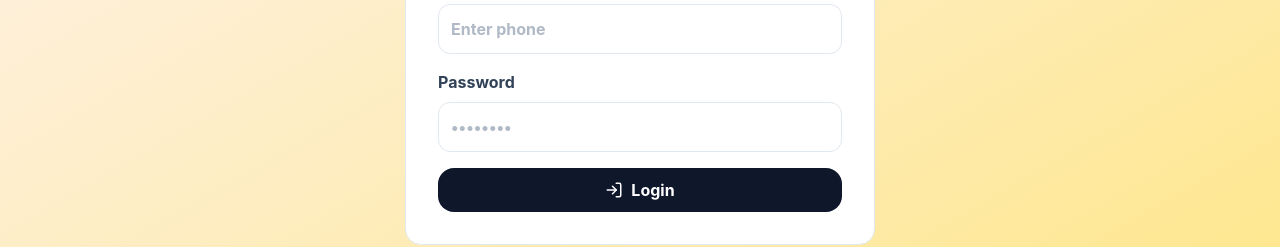
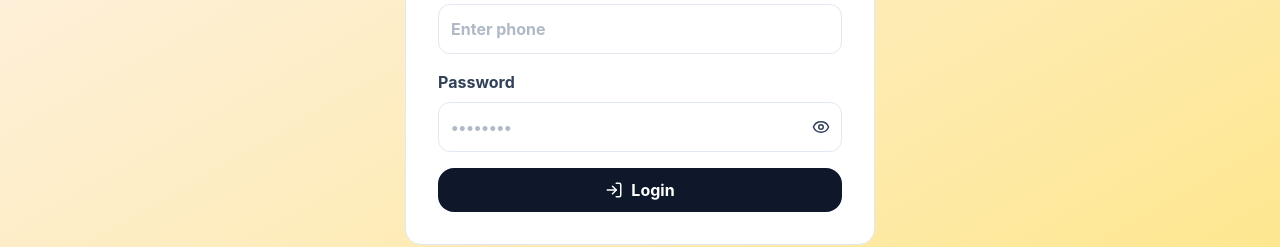
Before and after one commit to pjayaprakash072-jp/FoodStack_Frontend, a React (Vite) app: page /login in a window 1280 px wide. Shown: the part 434-681 px from the top of the page. Built offline with nearby package versions, Linux system fonts and the light colour scheme; no server answers.

Commit message:
(feat) Added the Eye on password

```diff
--- a/src/index.css
+++ b/src/index.css
@@ -129,6 +129,12 @@ a{
   @apply
   border-slate-500
   shadow-[0_0_0_3px_#e2e8f0]
+}
+.password-container{
+  @apply w-full relative flex items-center
+}
+.password-container>button{
+  @apply absolute right-3
 }
 .form input[type="checkbox"]{
   @apply w-4
--- a/src/pages/Auth/Login.jsx
+++ b/src/pages/Auth/Login.jsx
@@ -2,7 +2,7 @@ import { useState } from "react";
 import { Link,useNavigate } from "react-router-dom";
 import { useAuth } from "../../context/useAuth";
 import { getErrorMessage } from "../../utils/api";
-import { LogIn } from "lucide-react";
+import { Eye, EyeOff, LogIn } from "lucide-react";
 import { GoogleLogin } from "@react-oauth/google";
 import useManagerContext from "../../context/useManagerContext";
 import vendorService from "../../services/vendorService";
@@ -23,6 +23,7 @@ const Login = () => {
     const [busy, setBusy] = useState(false);
     const { login:vendorLogin ,googleLogin } = useAuth();
     const { login:loginManager ,managerLogin,setManagerLogin } = useManagerContext();
+    const [showPassword,setShowPassword] = useState(false)
     const navigate = useNavigate();
     const [showPhoneForm,setShowPhoneForm] =useState(false);
     const [phoneAndOUtletName,setPhoneAndOutletName] = useState(
@@ -177,14 +178,17 @@ const Login = () => {
                                                     />
                                                 </label>
                                                 <label>
-                                                    <p>Password</p>
+                                                    Password
+                                                    <div className="password-container">
                                                         <input
-                                                        type="password"
+                                                            type={showPassword ? "text":"password"}
                                                             placeholder="••••••••"
                                                             value={managerForm.password}
                                                             onChange={(e) => setManagerForm({...managerForm,password:e.target.value})}
                                                             required
                                                         />
+                                                        <button type="button" onClick={()=>setShowPassword(!showPassword)}>{showPassword ? <EyeOff size={18}/> : <Eye size={18}/>}</button>
+                                                    </div>
                                                 </label>
                                             </>
                                         ):(
@@ -206,13 +210,16 @@ const Login = () => {
                                                         <Link to = "/forgot-password">Forgot Password</Link>
                                                     </p>
                                                     </div>
+                                                    <div className="password-container">
                                                     <input
-                                                        type="password"
+                                                        type={showPassword?"text":"password"}
                                                         placeholder="••••••••"
                                                         value={form.password}
                                                         onChange={(e) => setForm({...form,password:e.target.value})}
                                                         required
                                                     />
+                                                    <button type="button" onClick={()=>setShowPassword(!showPassword)}>{showPassword?<EyeOff size={18}/> : <Eye size={18}/>}</button>
+                                                    </div>
                                                 </label>
                                             </>
                                         )
```
Lines whose indentation alone changed are shown as unchanged.
